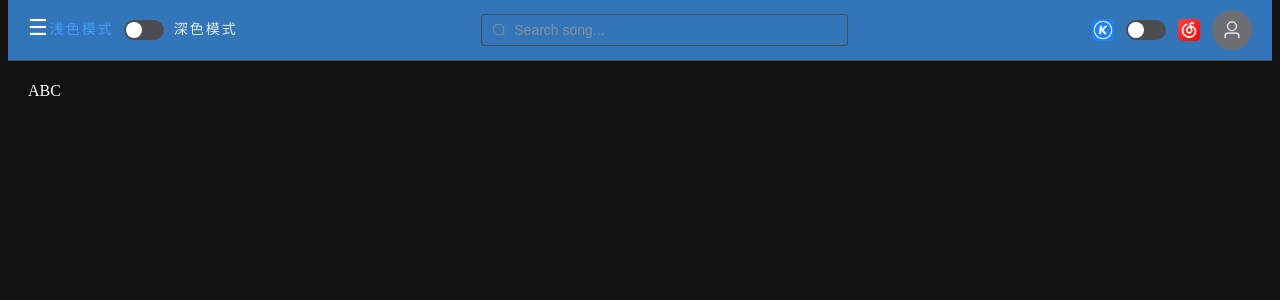
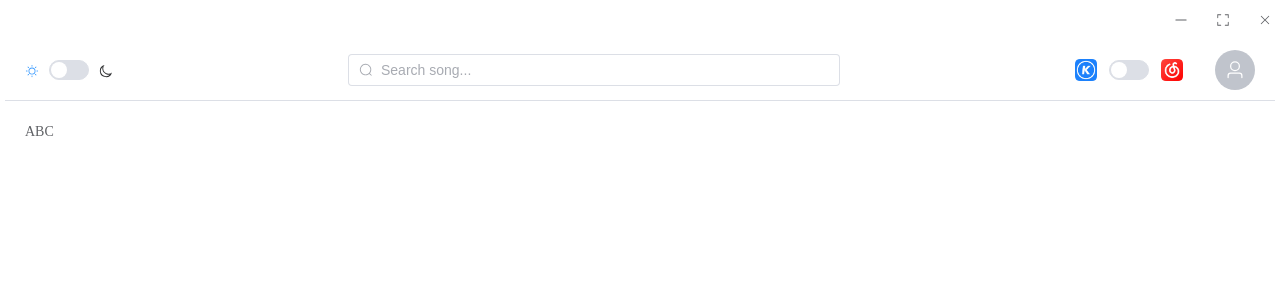
Before and after one commit to JaxonBurling/MusicPlayer, a Vue app: page / in a window 1280 px wide. Shown: the top 300 px of the page. Built offline with nearby package versions, Linux system fonts and the light colour scheme.

Commit message:
feature: Add titlebar, dark mode store, and decorationless window.

```diff
--- a/components.d.ts
+++ b/components.d.ts
@@ -12,6 +12,7 @@ export {}
 declare module 'vue' {
   export interface GlobalComponents {
     ElAvatar: typeof import('element-plus/es')['ElAvatar']
+    ElButton: typeof import('element-plus/es')['ElButton']
     ElContainer: typeof import('element-plus/es')['ElContainer']
     ElDivider: typeof import('element-plus/es')['ElDivider']
     ElHeader: typeof import('element-plus/es')['ElHeader']
@@ -20,6 +21,7 @@ declare module 'vue' {
     ElInput: typeof import('element-plus/es')['ElInput']
     ElMain: typeof import('element-plus/es')['ElMain']
     ElSwitch: typeof import('element-plus/es')['ElSwitch']
+    ElText: typeof import('element-plus/es')['ElText']
     RouterLink: typeof import('vue-router')['RouterLink']
     RouterView: typeof import('vue-router')['RouterView']
   }
--- a/index.html
+++ b/index.html
@@ -1,14 +1,19 @@
 <!doctype html>
-<html lang="en" class="dark">
+<html lang="en">
     <head>
         <meta charset="UTF-8" />
         <link rel="icon" type="image/svg+xml" href="/vite.svg" />
         <meta name="viewport" content="width=device-width, initial-scale=1.0" />
         <title>MusicPlayer</title>
         <style>
-            html,
-            body {
-                margin-top: 0;
+            html body {
+                margin: 0;
+                background-color: #ffffff;
+                color: #333333;
+            }
+            html.dark body {
+                background-color: #1a1a1a;
+                color: #e6e6e6;
             }
         </style>
     </head>
--- a/src/App.vue
+++ b/src/App.vue
@@ -1,58 +1,76 @@
 <script setup lang="ts">
 // Learn more about Tauri commands at https://tauri.app/develop/calling-rust/
-import { ref, watch } from "vue";
+import { window } from "@tauri-apps/api";
+
+import { ref, watch, onMounted } from "vue";
 import { RouterView } from "vue-router";
-import { Search, User } from "@element-plus/icons-vue";
+import {
+    Search,
+    User,
+    Minus,
+    FullScreen,
+    Close,
+    Sunny,
+    Moon,
+} from "@element-plus/icons-vue";
+import { useAppStore } from "./state";
+
+const appStore = useAppStore();
 
 const search_inp = ref("");
-const rolled = ref(false);
 const source = ref(false);
 const darkMode = ref(false);
-const avatarUrl = ref("https://auth.overpass.top/api/profile/avatar/")
+const avatarUrl = ref("https://auth.overpass.top/api/profile/avatar/");
 
 if (localStorage.getItem("auth")) {
-  avatarUrl.value = avatarUrl.value + localStorage.getItem
-} else {avatarUrl.value = ''}
+    avatarUrl.value = avatarUrl.value + localStorage.getItem;
+} else {
+    avatarUrl.value = "";
+}
 
 const handleAvatarError = () => {
-  console.log('头像加载失败')
-  return true
+    console.log("头像加载失败");
+    return true;
+};
+
+onMounted(() => {
+    // Initialize dark mode from localStorage
+    if (localStorage.getItem("theme") === "dark") {
+        darkMode.value = true;
     }
+});
 
-function roll() {
-  rolled.value = !rolled.value;
-}
-
-watch(darkMode, (newVal) => {
-    if (newVal) {
-        document.documentElement.classList.add('dark')
-        document.body.style.backgroundColor = '#1a1a1a'
-        document.body.style.color = '#e6e6e6'
-    } else {
-        document.documentElement.classList.remove('dark')
-        document.body.style.backgroundColor = '#ffffff'
-        document.body.style.color = '#333333'
-    }
-    localStorage.setItem('theme', newVal ? 'dark' : 'light')
-})
-
+watch(darkMode, appStore.toggleDarkMode);
 </script>
 
 <template>
-    <el-container>
+    <div data-tauri-drag-region class="drag-region">
+        <el-button
+            :icon="Minus"
+            text
+            class="titlebar-button"
+            @click="window.getCurrentWindow().minimize()"
+        />
+        <el-button
+            :icon="FullScreen"
+            text
+            class="titlebar-button"
+            @click="window.getCurrentWindow().toggleMaximize()"
+        />
+        <el-button
+            :icon="Close"
+            text
+            class="titlebar-button"
+            @click="window.getCurrentWindow().close()"
+        />
+    </div>
+    <el-container style="margin: 0 5px">
         <el-header class="header">
             <div class="header-left">
-            <a
-              id="menuScroll"
-              href="javascript:void(0)"
-              @click="roll"
-            >
-              {{ rolled ? "✕" : "☰" }}
-            </a>
                 <el-switch
                     v-model="darkMode"
-              active-text="深色模式"
-              inactive-text="浅色模式"
+                    :active-icon="Moon"
+                    :inactive-icon="Sunny"
                 />
             </div>
 
@@ -64,10 +82,15 @@ watch(darkMode, (newVal) => {
             >
             </el-input>
             <div class="header-right">
-          <img src="/kugou.png" style="height: 22px; width: auto;" />
-            <el-switch v-model="source"/>
-            <img src="/wyy.png" style="height:22px; width: auto;" />
-            <el-avatar :size="40" :src="avatarUrl" @error="handleAvatarError">
+                <img src="/kugou.png" style="height: 22px; width: auto" />
+                <el-switch v-model="source" />
+                <img src="/wyy.png" style="height: 22px; width: auto" />
+                <el-avatar
+                    :size="40"
+                    :src="avatarUrl"
+                    @error="handleAvatarError"
+                    style="margin-left: 20px"
+                >
                     <el-icon :size="20"><User /></el-icon>
                 </el-avatar>
             </div>
@@ -78,10 +101,21 @@ watch(darkMode, (newVal) => {
 </template>
 
 <style scoped>
-a {
-  text-decoration: none;
+.drag-region {
+    height: 40px;
+    background: var(--el-bg-color);
+    user-select: none;
+    display: flex;
+    justify-content: flex-end;
+    align-items: center;
 }
 
+.titlebar-button {
+    display: inline-flex;
+    width: 30px;
+    height: 30px;
+    user-select: none;
+}
 
 .header {
     font-size: 22px;
@@ -89,8 +123,6 @@ a {
     display: flex;
     align-items: center;
     justify-content: space-between;
-    height: 60px;
-    background-color: #3375B9;
 }
 
 .header-right {
@@ -101,11 +133,7 @@ a {
 }
 
 .search-input {
-    width: 30%;
+    width: 40%;
     min-width: 100px;
 }
-
-#menuScroll {
-  color: #fff;
-}
 </style>
--- /dev/null
+++ b/src/state.ts
@@ -0,0 +1,18 @@
+import { defineStore } from "pinia";
+
+export const useAppStore = defineStore("app", {
+  state: () => ({
+    darkMode: false,
+  }),
+  actions: {
+    toggleDarkMode() {
+      this.darkMode = !this.darkMode;
+      if (this.darkMode) {
+        document.documentElement.classList.add("dark");
+      } else {
+        document.documentElement.classList.remove("dark");
+      }
+      localStorage.setItem("theme", this.darkMode ? "dark" : "light");
+    },
+  },
+});
--- a/src/views/Main.vue
+++ b/src/views/Main.vue
@@ -1 +1 @@
-<template>ABC</template>
+<template><el-text>ABC</el-text></template>
```
Also changed, not shown: src-tauri/capabilities/default.json (+5 -2 lines), src-tauri/tauri.conf.json (+5 -2 lines). Lines whose indentation alone changed are shown as unchanged.
